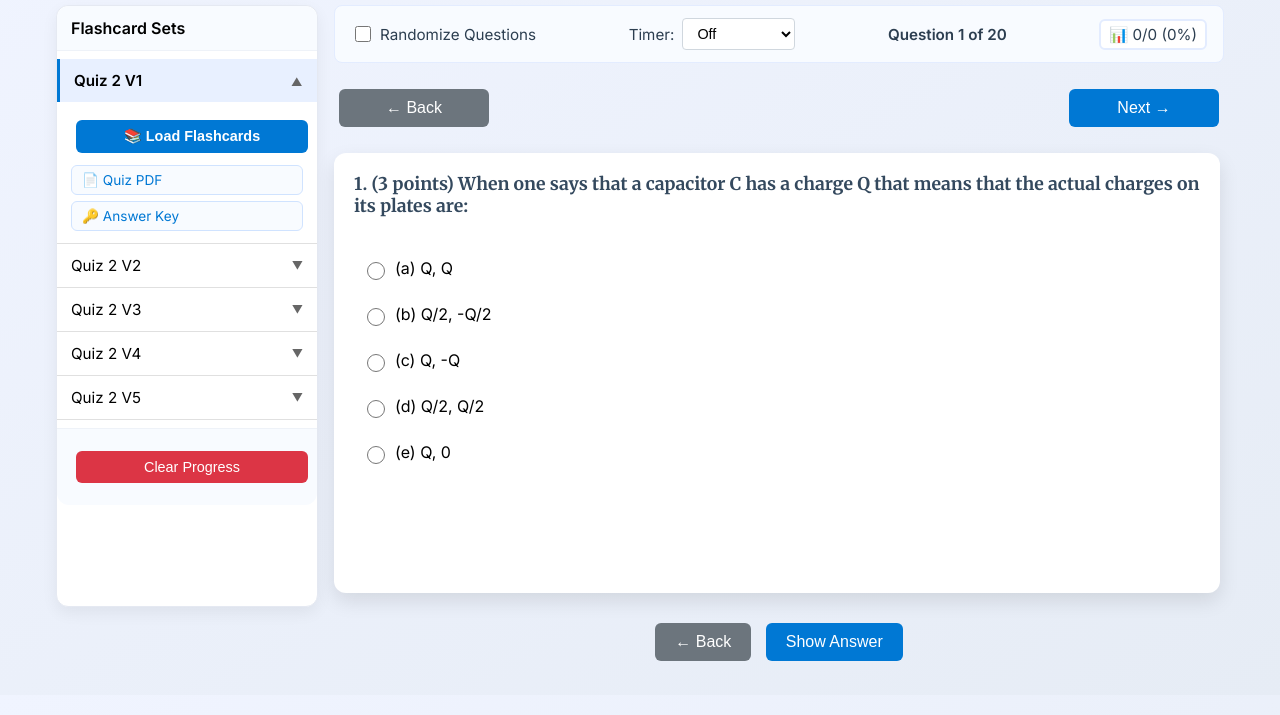
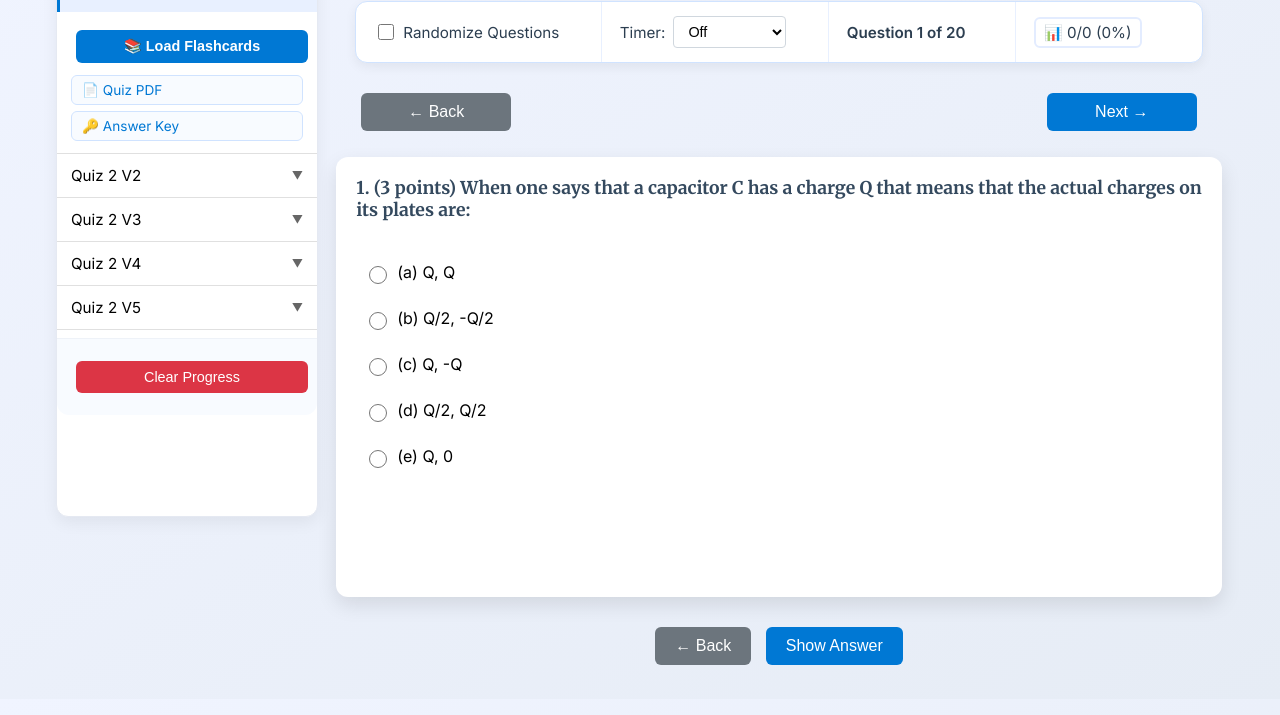
Before and after one commit to mando1967/engineering-flashcards, a plain HTML site: page index.html in a window 1280 px wide. Shown: the part 85-800 px from the top of the page. Drawn offline with nearby package versions, Linux system fonts and the light colour scheme.

Commit message:
Improve UI: dynamic quiz title, redesigned controls panel with separators, aligned navigation

```diff
--- a/index.html
+++ b/index.html
@@ -6,7 +6,7 @@
   <link rel="preconnect" href="https://fonts.googleapis.com">
   <link rel="preconnect" href="https://fonts.gstatic.com" crossorigin>
   <link href="https://fonts.googleapis.com/css2?family=Inter:wght@400;600;700&family=Merriweather:wght@700&display=swap" rel="stylesheet">
-  <link rel="stylesheet" href="style.css?v=4" onload="cssLoaded()" onerror="cssFailed()" />
+  <link rel="stylesheet" href="style.css?v=9" onload="cssLoaded()" onerror="cssFailed()" />
   <style>
     #status {
       background: #fff3cd;
@@ -36,8 +36,6 @@
   <script defer src="https://cdn.jsdelivr.net/npm/mathjax@3/es5/tex-chtml.js"></script>
 </head>
 <body>
-  <h1>Quiz Wizard</h1>
-
   <div id="app-layout">
     <button id="sidebar-toggle" onclick="toggleSidebar()" title="Toggle Sidebar">☰</button>
 
@@ -50,6 +48,7 @@
     </aside>
 
     <main id="main-content">
+      <h1 id="page-title">Quiz Wizard</h1>
       <!-- Controls Panel -->
       <div id="controls-panel">
         <div class="control-group">
@@ -401,6 +400,9 @@
 
   function loadFlashcardsFrom(path, quizSet) {
     currentQuizSet = quizSet;
+    // Update page title - extract just the quiz name from the path
+    const quizName = quizSet.split('/').pop();
+    document.getElementById('page-title').textContent = `Quiz Wizard - ${quizName}`;
     return fetch(path)
       .then(response => {
         if (!response.ok) throw new Error(`Failed to load ${path}`);
--- a/style.css
+++ b/style.css
@@ -9,11 +9,13 @@ body {
 }
 
 h1 {
-  margin-top: 30px;
-  font-size: 2rem;
+  margin: 20px auto 30px;
+  font-size: 1.75rem;
   color: #2c3e50;
-  font-weight: 600;
   text-align: center;
+  font-family: 'Merriweather', serif;
+  max-width: 100%;
+  padding: 0 20px;
   text-shadow: 1px 1px 2px #ccc;
 }
 
@@ -37,7 +39,7 @@ h1 {
   border-radius: 12px;
   box-shadow: 0 8px 20px rgba(0,0,0,0.1);
   padding: 20px;
-  margin-top: 10px;
+  margin: 10px auto 0;
   transition: opacity 0.5s ease;
   opacity: 1;
   position: relative;
@@ -400,22 +402,33 @@ button:hover {
 
 /* Controls Panel */
 #controls-panel {
-  background: #f8fbff;
-  border: 1px solid #e3ecff;
-  border-radius: 8px;
-  padding: 12px 16px;
-  margin-bottom: 16px;
+  background: white;
+  border: 1px solid #d0e3ff;
+  border-radius: 12px;
+  padding: 0;
+  margin: 0 auto 20px;
+  width: 95%;
+  max-width: 900px;
   display: flex;
   flex-wrap: wrap;
-  gap: 16px;
-  align-items: center;
-  justify-content: space-between;
+  gap: 0;
+  align-items: stretch;
+  box-shadow: 0 4px 12px rgba(0,0,0,0.06);
 }
 
 .control-group {
   display: flex;
   align-items: center;
   gap: 8px;
+  padding: 14px 18px;
+  flex: 1 1 auto;
+  min-width: 150px;
+  border-right: 1px solid #e8f0ff;
+  white-space: nowrap;
+}
+
+.control-group:last-child {
+  border-right: none;
 }
 
 .control-group label {
@@ -472,8 +485,10 @@ button:hover {
 .nav-buttons-top {
   display: flex;
   justify-content: space-between;
-  margin-bottom: 16px;
+  margin: 0 auto 16px;
   gap: 10px;
+  width: 95%;
+  max-width: 900px;
 }
 
 .nav-buttons-top button {
@@ -497,6 +512,12 @@ button:hover {
 
   .control-group {
     justify-content: space-between;
+    border-right: none;
+    border-bottom: 1px solid #e8f0ff;
+  }
+
+  .control-group:last-child {
+    border-bottom: none;
   }
 
   .nav-buttons-top {
```
